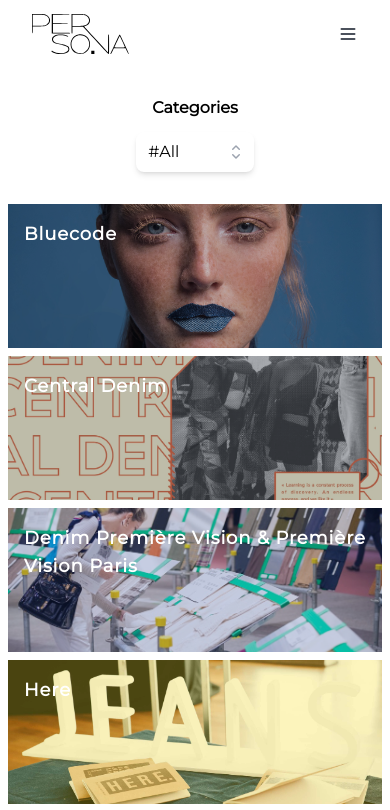
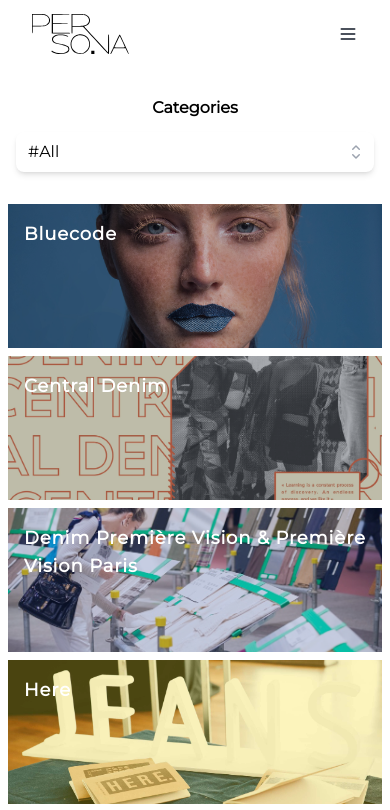
Before and after one commit to Chaloulou75/personaportfolio2023, a Nuxt app: page /works in a window 390 px wide. Shown: the top 810 px of the page. Built offline with nearby package versions, Linux system fonts and the light colour scheme.

Commit message:
categories index work

```diff
--- a/pages/works/index.vue
+++ b/pages/works/index.vue
@@ -15,22 +15,8 @@
 
 <template>
   <div class="flex flex-col flex-1 px-2 my-4">
-    <div class="px-10 mx-auto md:hidden">
-      <h3 class="px-4 my-3 font-semibold">Categories</h3>
-      <!-- <select
-        class="space-y-1 px-4 py-2.5 focus:outline-none cursor-mano"
-        v-model="selectedCategory"
-      >
-        <option value="" class="focus:outline-none" selected>#All</option>
-        <option
-          v-for="category in categories"
-          :key="category.id"
-          :value="category.name"
-          class="focus:outline-none"
-        >
-          {{ category.name }}
-        </option>
-      </select> -->
+    <div class="w-full px-2 mx-auto md:hidden">
+      <h3 class="px-4 my-3 font-semibold text-center">Categories</h3>
       <SelectCategoryComponent />
     </div>
     <div
```
